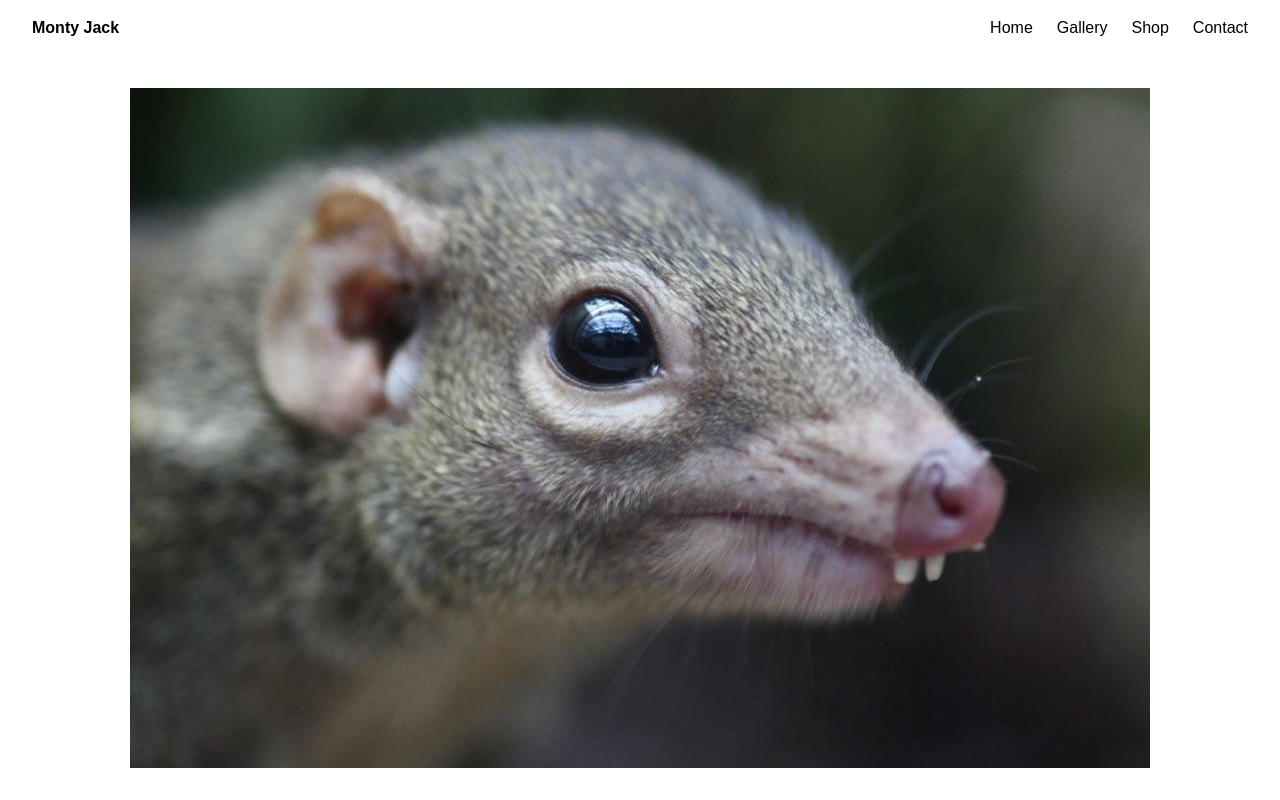
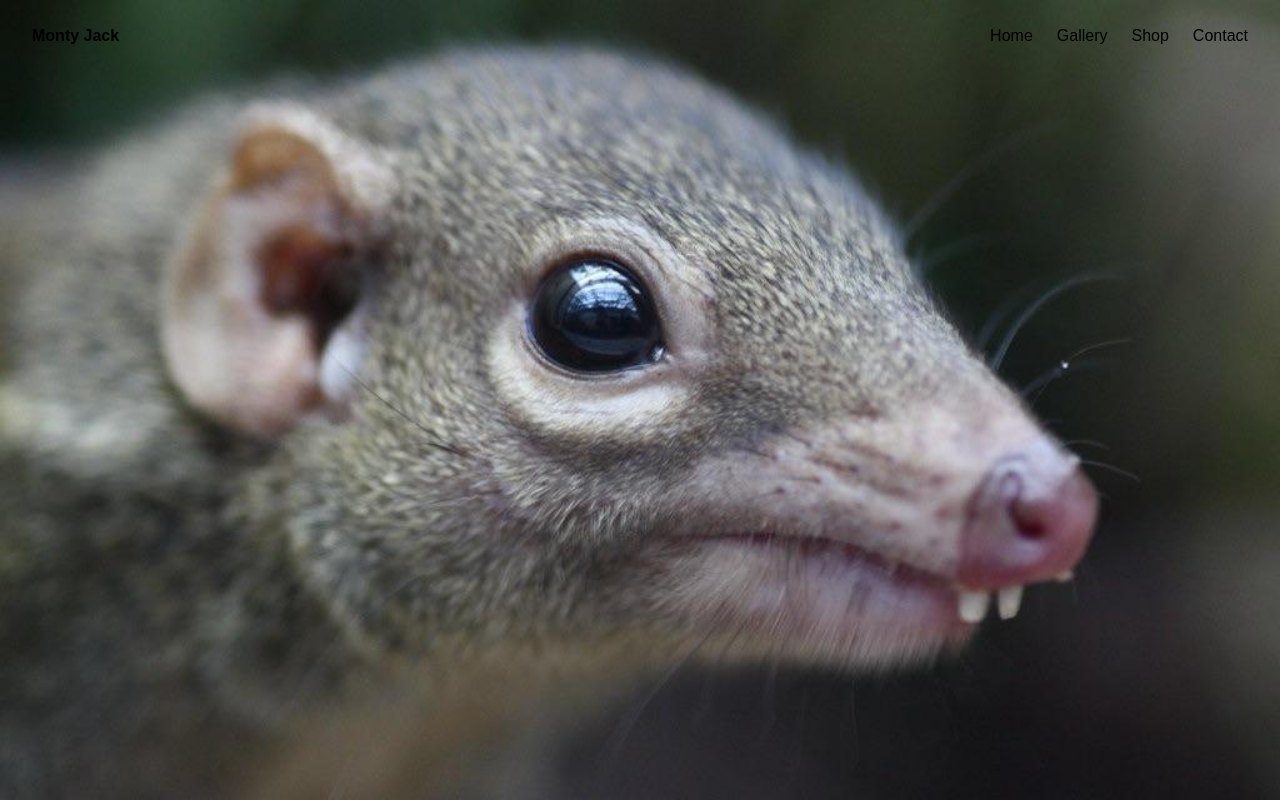
Before and after one commit to chucklebuckets/montyjack, a plain HTML site: page index.html in a window 1280 px wide. Shown: the top 800 px of the page. Drawn offline with Linux system fonts and the light colour scheme.

Commit message:
make selected piece full screen width

```diff
--- a/css/homepage.css
+++ b/css/homepage.css
@@ -1,17 +1,19 @@
+/* ---------- Selected artwork ---------- */
+
 /* ---------- Selected artwork ---------- */
 
 .selected-piece {
-    width: min(100% - 2rem, 1100px);
-    margin-inline: auto;
-    padding-block: 2rem;
+    width: 100%;
+    margin: 0;
+    padding: 0;
 }
 
 .selected-piece img {
+    display: block;
+
     width: 100%;
-    max-height: 85vh;
-    object-fit: contain;
+    height: auto;
 }
-
 
 /* ---------- About me ---------- */
 
@@ -52,10 +54,6 @@
 
 @media (max-width: 700px) {
 
-    .selected-piece {
-        padding-block: 1rem;
-    }
-
     .about-me {
         grid-template-columns: 1fr;
         gap: 2rem;
--- a/css/site.css
+++ b/css/site.css
@@ -25,16 +25,24 @@ a {
     color: inherit;
 }
 
-
 /* ---------- Header ---------- */
 
 .site-header {
+    position: absolute;
+    top: 0;
+    left: 0;
+    z-index: 10;
+
+    width: 100%;
+
     display: flex;
     align-items: center;
     justify-content: space-between;
     gap: 2rem;
 
-    padding: 1rem 2rem;
+    padding: 1.5rem 2rem;
+
+    background: transparent;
 }
 
 .site-name {
@@ -75,8 +83,8 @@ a {
 @media (max-width: 700px) {
 
     .site-header {
-        align-items: flex-start;
         padding: 1rem;
+        gap: 1rem;
     }
 
     .site-nav {
```
